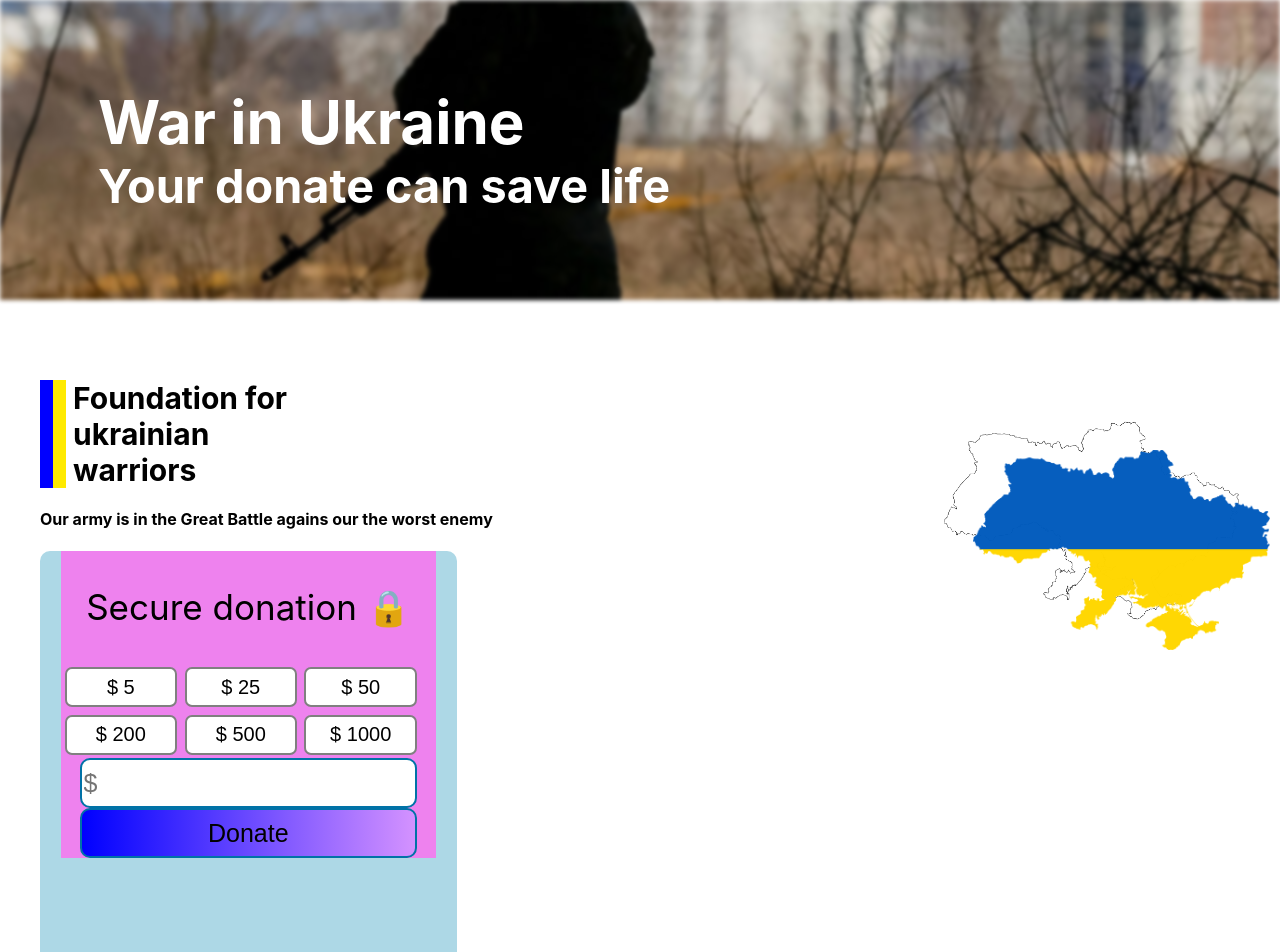
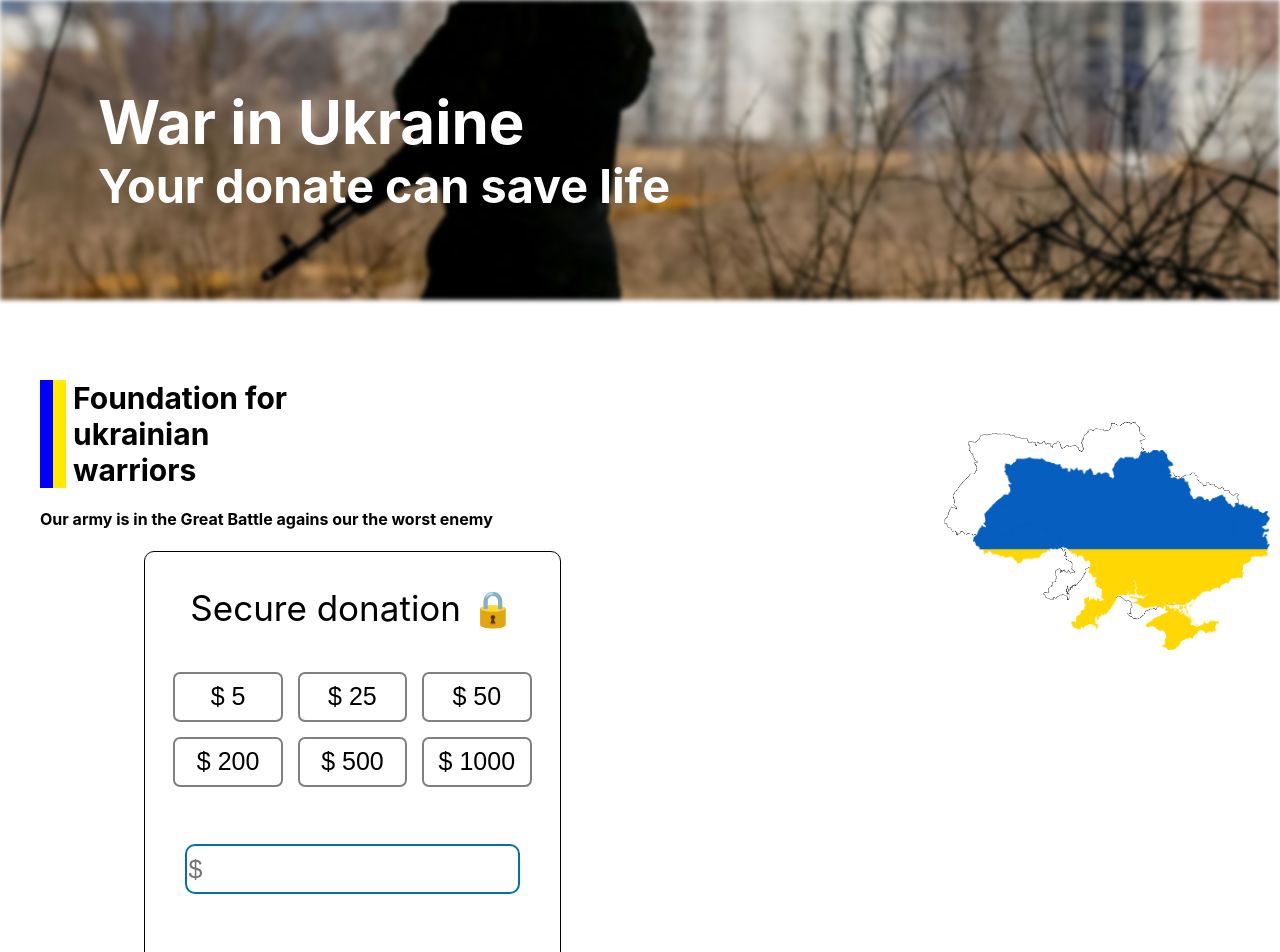
Before and after one commit to Demochani/Charity, a React (Create React App) app: page / in a window 1280 px wide. Shown: the top 952 px of the page. Built offline with nearby package versions, Linux system fonts and the light colour scheme.

Commit message:
donateForm is ready

```diff
--- a/src/view/components/DonateForm/donateForm.css
+++ b/src/view/components/DonateForm/donateForm.css
@@ -1,17 +1,20 @@
 .donate-form-wrapper  {
     width: 80%;
     height:500px;
-    background-color: lightblue;
+    /* background-color: lightblue; */
     border-radius: 10px;
+    border: 1px solid black;
+    margin-left: 20%;
 }
 
 .donate-form-wrapper form {
     width: 90%;
     margin: 0 auto;
-    background-color: violet;
+    /* background-color: violet; */
     display: flex;
     flex-direction: column;
     align-items: center;
+    height:100%;
 }
 
 .donate-title{
@@ -22,19 +25,19 @@
 } */
 
 .button-dollar-container {
-    /* display:flex; */
+    display:flex;
+    justify-content: center;
     width:100%;
-    position: relative;
-    margin:0 auto;
+
 }
 
 .button-dollar-container button{
     /* flex-wrap:  wrap; */
-    /* justify-content: space-between; */
-    font-size: 20px;
+
+    font-size: 25px;
     width:30%;
-    height:40px;
-    margin:1%;
+    height:50px;
+    margin:2%;
     padding:5px;
     border-radius: 7px;
     border: 2px solid grey;
@@ -49,12 +52,14 @@
     border: 2px solid rgb(0, 114, 167);
     width:90%;
     height:50px;
+    margin: 50px 0 80px 0;
 }
 .donate-button {
     font-size: 25px;
-    background: linear-gradient(to right, blue, rgb(212, 146, 255));
+    background: linear-gradient(to right, blue,blue, rgb(212, 146, 255));
     border-radius: 10px;
     border: 2px solid rgb(0, 114, 167);
     width:90%;
     height:50px;
+    color: white;
 }
--- a/src/view/components/DonateForm/index.tsx
+++ b/src/view/components/DonateForm/index.tsx
@@ -1,24 +1,25 @@
-import React from 'react'
-import './donateForm.css'
-import LockIcon from '../../common/LockIcon'
-
+import React from "react";
+import "./donateForm.css";
+import LockIcon from "../../common/LockIcon";
 
 export default function DonateForm() {
   return (
-    <div className='donate-form-wrapper'>
+    <div className="donate-form-wrapper">
       <form>
-        <p className='donate-title'>Secure donation &#128274;</p>
-        <div className='button-dollar-container'>
+        <p className="donate-title">Secure donation &#128274;</p>
+        <div className="button-dollar-container">
           <button>$ 5</button>
           <button>$ 25</button>
           <button>$ 50</button>
+        </div>
+        <div className="button-dollar-container">
           <button>$ 200</button>
           <button>$ 500</button>
           <button>$ 1000</button>
         </div>
-        <input className='donate-input' type="text" placeholder='$'/>
-        <button className='donate-button'>Donate</button>
+        <input className="donate-input" type="text" placeholder="$" />
+        <button className="donate-button">Donate</button>
       </form>
     </div>
-  )
+  );
 }
```
